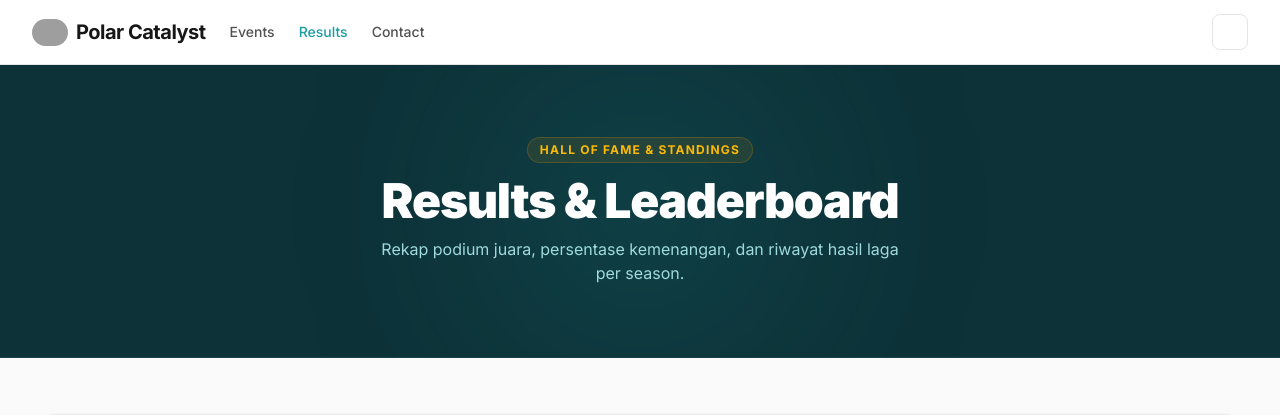
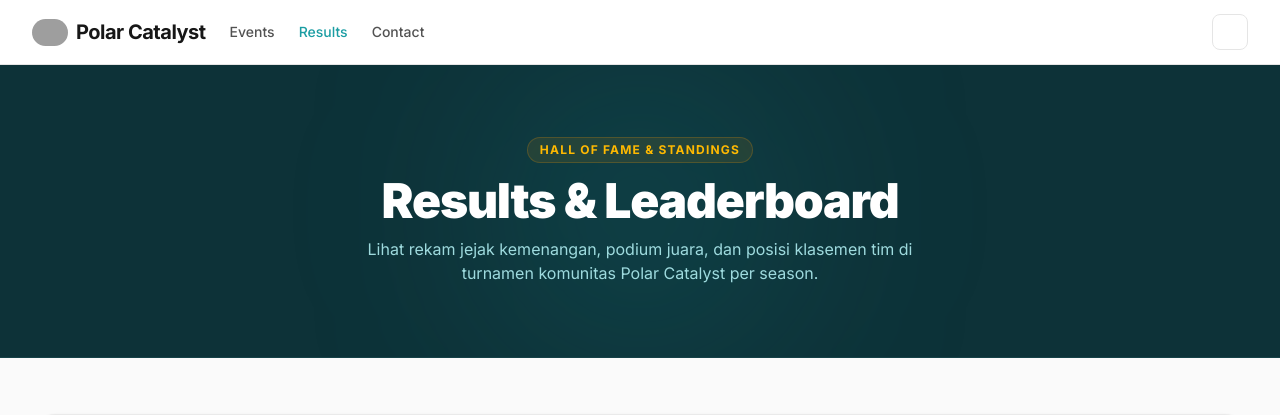
Before and after one commit to Zeehza/Polar-Catalyst, a Laravel app: page /results in a window 1280 px wide. Shown: the top 415 px of the page. Run offline with Laravel 12, Linux system fonts and the light colour scheme; data comes from the database, SQL or seed files in the repository; style sheets or scripts are compiled from the project's sources; some libraries are stand-ins or nearby versions; grey boxes are pictures that could not be loaded.

Commit message:
style(ui): restore original initial page descriptions for Events and Results

```diff
--- a/resources/views/events.blade.php
+++ b/resources/views/events.blade.php
@@ -16,7 +16,7 @@
                 Events &amp; Schedules
             </h1>
             <p class="text-sm md:text-base text-brand-200/90 max-w-xl text-pretty">
-                Jadwal pertandingan, bagan bracket, dan pantauan tim komunitas Polar Catalyst per season.
+                Pantau jadwal pertandingan, hasil terbaru, dan status bracket turnamen komunitas Polar Catalyst per season.
             </p>
         </div>
     </section>
--- a/resources/views/results.blade.php
+++ b/resources/views/results.blade.php
@@ -15,7 +15,7 @@
                 Results &amp; Leaderboard
             </h1>
             <p class="text-sm md:text-base text-brand-200/90 max-w-xl text-pretty">
-                Rekap podium juara, persentase kemenangan, dan riwayat hasil laga per season.
+                Lihat rekam jejak kemenangan, podium juara, dan posisi klasemen tim di turnamen komunitas Polar Catalyst per season.
             </p>
         </div>
     </section>
```
